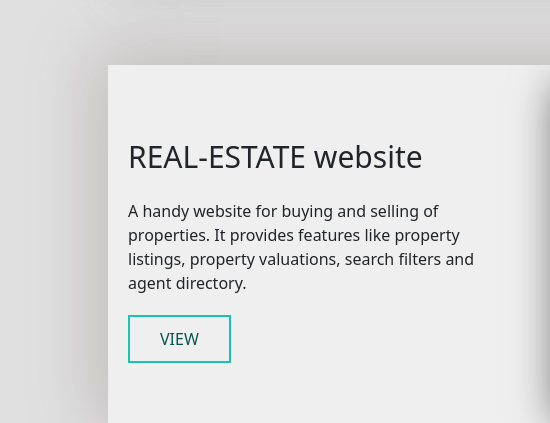
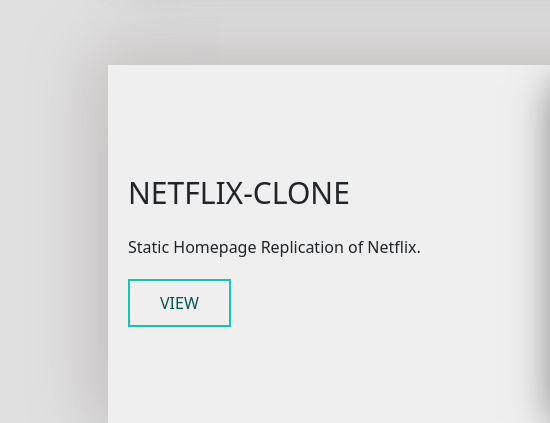
Before and after one commit to sankalP010/sankalPortfolio, a plain HTML site: page index.html in a window 1280 px wide. Shown: the part 1620-2043 px from the top of the page, 0-550 px from the left. Drawn offline with nearby package versions, Linux system fonts and the light colour scheme; no server answers.

Commit message:
Update index.html

```diff
--- a/index.html
+++ b/index.html
@@ -117,14 +117,13 @@
                <div class="row project_row">
                   <div class="col-lg-5 project_info project_info_even ">
                      <div class="project_title">
-                        REAL-ESTATE website
+                        NETFLIX-CLONE
                      </div>
                      <div class="project_detail">
-                        A handy website for buying and selling of properties.
-                        It provides features like property listings, property valuations, search filters and agent directory.
+                        Static Homepage Replication of Netflix.
                      </div>
                      <div class="project_demo">
-                        <a href="https://realestate121web.000webhostapp.com/"><button class="project_link">View</button></a>
+                        <a href="https://sankalp010.github.io/cloneNetflix/"><button class="project_link">View</button></a>
                      </div>
                   </div>
                   <div class="col-lg-7 project_img project_img2" data-aos="slide-right" data-aos-duration="1500"
```
